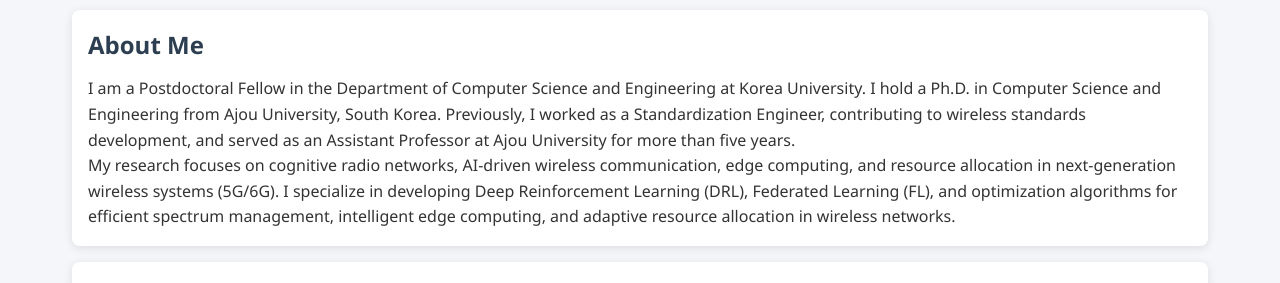
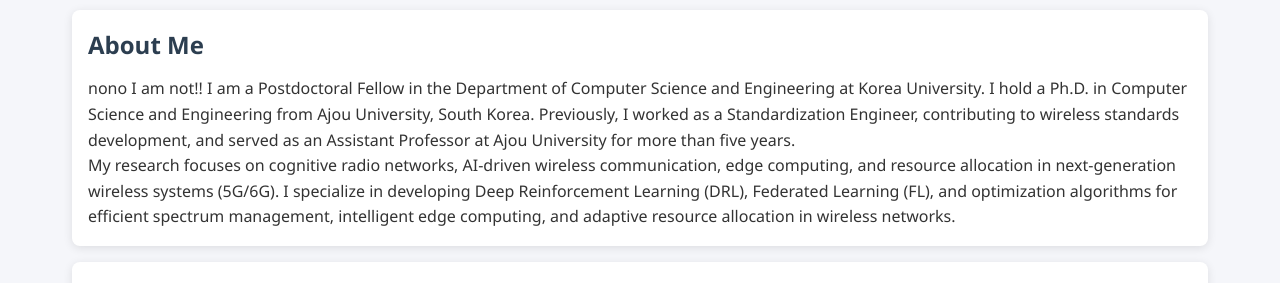
Before and after one commit to rajibpaul/newpage, a plain HTML site: page index.html in a window 1280 px wide. Shown: the part 517-800 px from the top of the page. Drawn offline with Linux system fonts and the light colour scheme; no server answers.

Commit message:
Update index.html

```diff
--- a/index.html
+++ b/index.html
@@ -50,7 +50,7 @@
         <main>
             <section id="about">
                 <h2>About Me</h2>
-                <p>I am a Postdoctoral Fellow in the Department of Computer Science and Engineering at Korea University. I hold a Ph.D. in Computer Science and Engineering from Ajou University, South Korea. Previously, I worked as a Standardization Engineer, contributing to wireless standards development, and served as an Assistant Professor at Ajou University for more than five years.</p>
+                <p>nono I am not!! I am a Postdoctoral Fellow in the Department of Computer Science and Engineering at Korea University. I hold a Ph.D. in Computer Science and Engineering from Ajou University, South Korea. Previously, I worked as a Standardization Engineer, contributing to wireless standards development, and served as an Assistant Professor at Ajou University for more than five years.</p>
 
                 <p>My research focuses on cognitive radio networks, AI-driven wireless communication, edge computing, and resource allocation in next-generation wireless systems (5G/6G).
 
```
